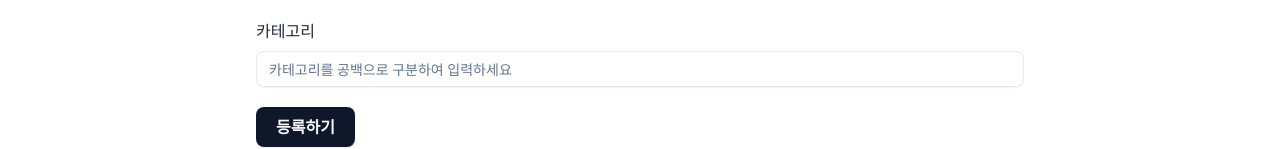
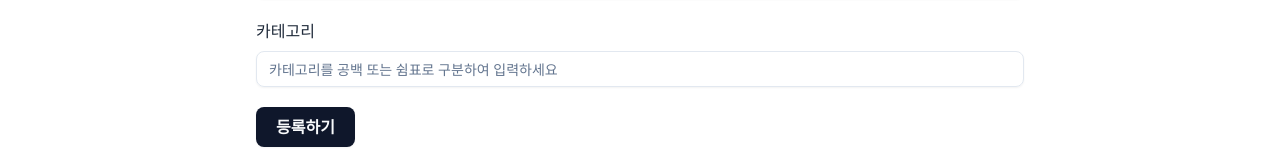
Before and after one commit to dbstj0403/Blog, a Next.js app: page /write in a window 1280 px wide. Shown: the part 317-466 px from the top of the page. Built offline with nearby package versions, Linux system fonts and the light colour scheme; no server answers; a web font is replaced by a local one.

Commit message:
feat: 카테고리 입력시 쉼표로도 구분 가능하도록 수정

```diff
--- a/app/api/write/route.ts
+++ b/app/api/write/route.ts
@@ -18,7 +18,7 @@ export async function POST(req: Request) {
   }
 
   const categoryList = category
-    .split(/\s+/)
+    .split(/[\s,]+/)
     .map((c: string) => c.trim())
     .filter((c: string) => c.length > 0);
 
--- a/app/write/_components/WriteFrom.tsx
+++ b/app/write/_components/WriteFrom.tsx
@@ -60,7 +60,7 @@ const WriteForm = () => {
           <label className='block mb-2 font-medium text-gray-800'>카테고리</label>
           <Input
             type='text'
-            placeholder='카테고리를 공백으로 구분하여 입력하세요'
+            placeholder='카테고리를 공백 또는 쉼표로 구분하여 입력하세요'
             value={category}
             onChange={(e) => setCategory(e.target.value)}
           />
```
